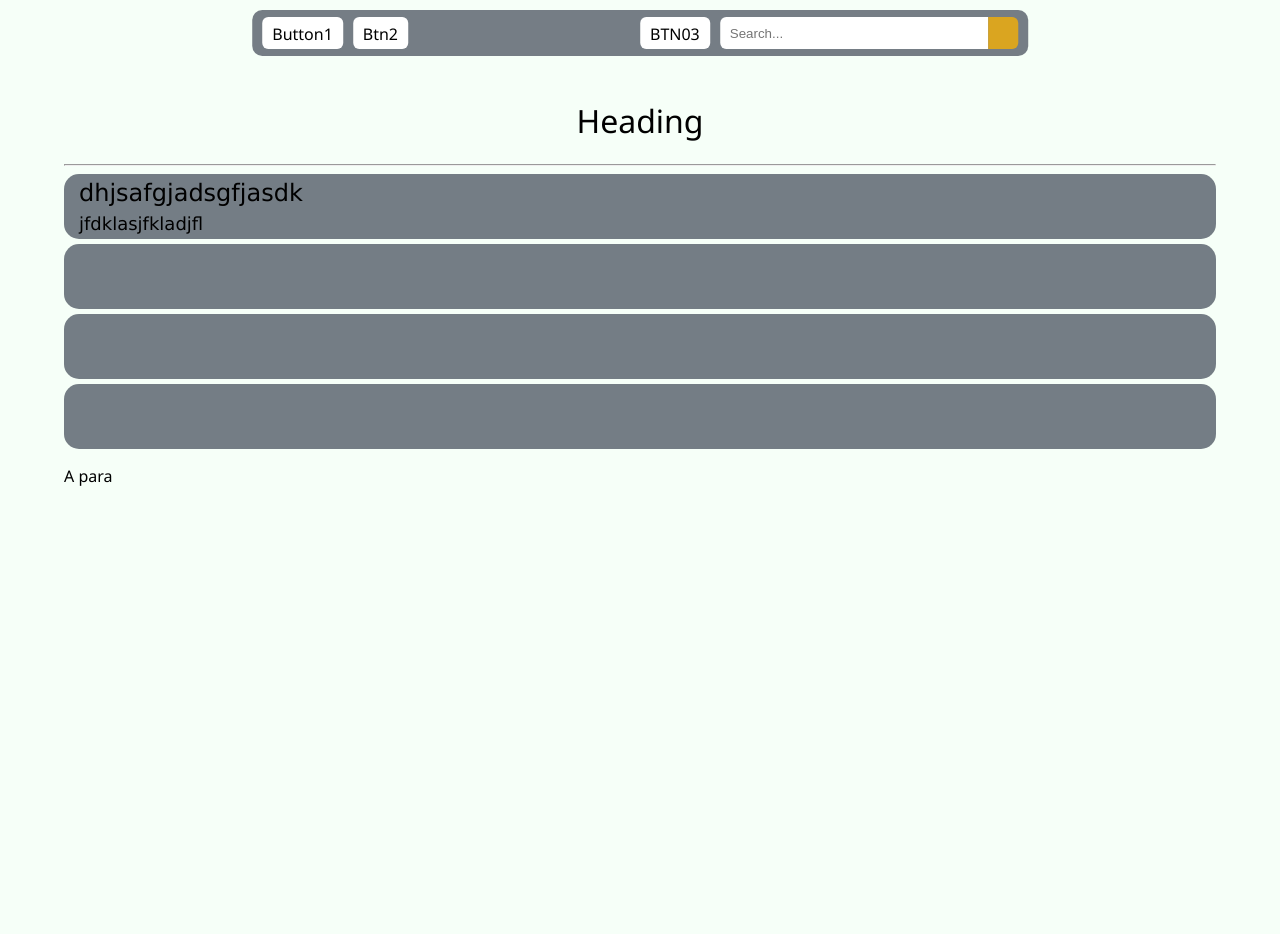
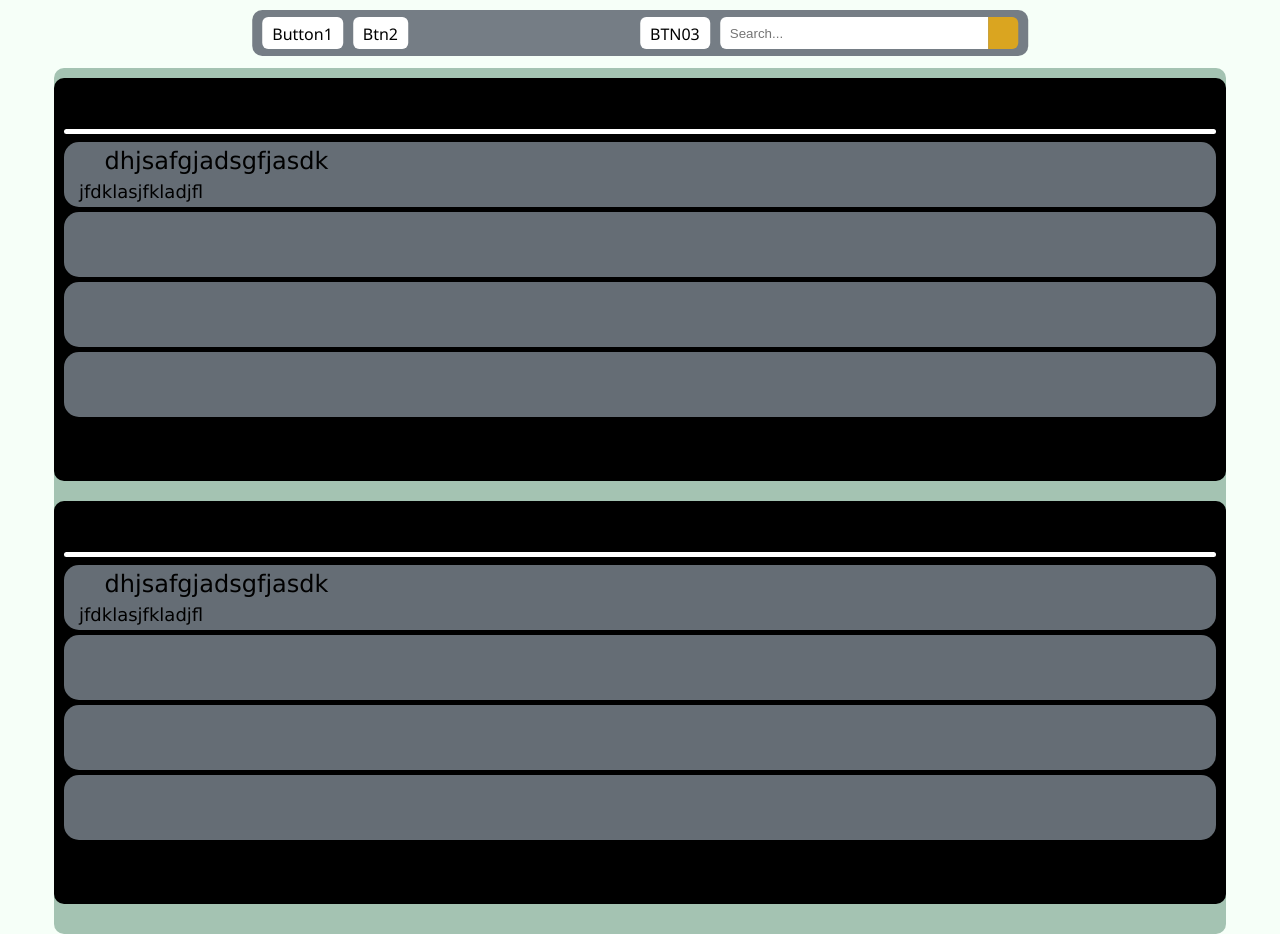
Before and after one commit to HaowenRong/todo, a plain HTML site: page sight.html in a window 1280 px wide. Before the commit the page ends 800 px from the top, so only its background shows below. Drawn offline with Linux system fonts and the light colour scheme.

Commit message:
updated css

```diff
--- a/sight.css
+++ b/sight.css
@@ -1,12 +1,16 @@
-
-h1 {
-  font-family: 'Segoe UI', Tahoma, Geneva, Verdana, sans-serif;
-  text-align: center;
-  font-weight: lighter;
-}
 
 p {
   font-family: 'Segoe UI', Tahoma, Geneva, Verdana, sans-serif;
+}
+
+hr {
+
+  padding-top: 5px;
+
+  border-radius: 5px;
+
+  border: none;
+  background-color: white;
 }
 
 body {
@@ -141,8 +145,29 @@ body {
   transform: translateX(-50%);
   z-index: -1;
 
-  /*background-color: #a4c3b2;*/
+  background-color: #a4c3b2;
 }
+
+.category {
+  margin-left: -10px;
+  margin-bottom: 20px;
+  padding: 10px;
+  border-radius: 10px;
+  align-self: auto;
+  width: 100%;
+  z-index: -1;
+
+  background-color: black;
+}
+
+.category a.title {
+  font-family: "noto serif";
+  font-size: 24px;
+  padding-left: 2vw;
+  color: black;
+}
+
+
 
 .item {
   font-family: 'Segoe UI', Tahoma, Geneva, Verdana, sans-serif;
--- a/sight.html
+++ b/sight.html
@@ -31,7 +31,8 @@
 		}
 	</script>
 	<div id="content" class="contentContainer">
-		<h1>Heading</h1>
+		<div class="category">
+			<a class="title">Heading</a>
 			<hr>
 			<div class="item">
 				<a class="title">dhjsafgjadsgfjasdk</a>
@@ -42,4 +43,17 @@
 			<div class="item"></div>
 			<p>A para</p>
 		</div>
+		<div class="category">
+			<a class="title">Heading</a>
+			<hr>
+			<div class="item">
+				<a class="title">dhjsafgjadsgfjasdk</a>
+				<a class="desc">jfdklasjfkladjfl</a>
+			</div>
+			<div class="item"></div>
+			<div class="item"></div>
+			<div class="item"></div>
+			<p>A para</p>
+		</div>
+	</div>
 </head>
```
Lines whose indentation alone changed are shown as unchanged.
